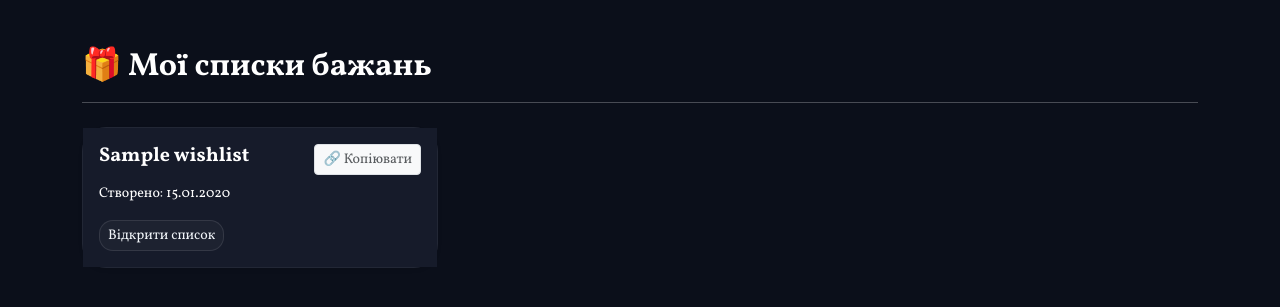
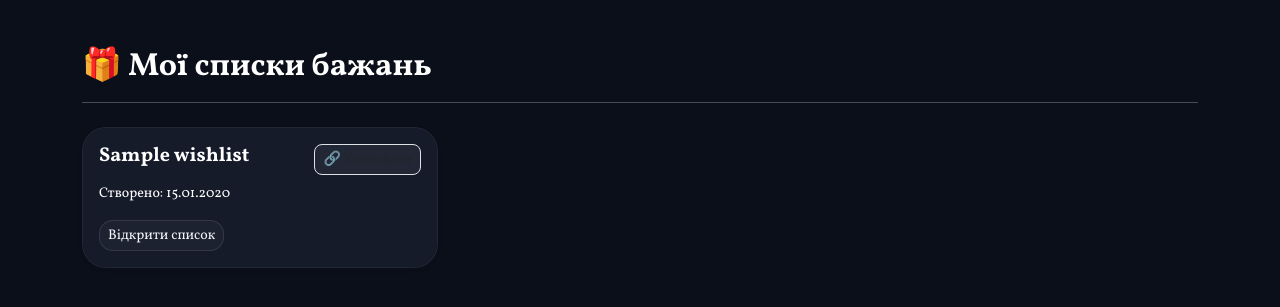
Before and after one commit to dubrovdim/wishlist, a Django app: page /dashboard/ in a window 1280 px wide. Shown: the part 62-369 px from the top of the page. Run offline with Django 5.2, Linux system fonts and the light colour scheme; a user stored in the database is signed in; tables that the repository leaves empty hold one stand-in row (values such as "Sample post").

Commit message:
btn-copy

```diff
--- a/static/css/style.css
+++ b/static/css/style.css
@@ -31,13 +31,14 @@
 .card {
     border: 1px solid rgba(255, 255, 255, 0.05) !important;
     border-radius: 24px;
-    transition: all 0.4s cubic-bezier(0.4, 0, 0.2, 1);
+    overflow: hidden;
+    transition: all 0.3s ease;
+    background-color: #1c1c28;
 }
 
 .card:hover {
-    transform: translateY(-10px);
-    border-color: var(--accent) !important;
-    box-shadow: 0 15px 35px rgba(0, 0, 0, 0.5);
+    border-color: transparent !important;
+    box-shadow: 0 0 0 2px #8b5cf6, 0 8px 16px rgba(0,0,0,0.3) !important;
 }
 
 /* Налаштовуємо кнопки, щоб вони були чіткими на темному */
@@ -129,3 +130,15 @@
 a.text-muted:hover {
     color: var(--accent) !important;
 }
+.btn-copy {
+    background-color: rgba(255, 255, 255, 0.05);
+    color: #cecece;
+    border: 1px solid rgba(255, 255, 255, 0.1);
+    border-radius: 8px;
+    transition: 0.3s;
+}
+
+.btn-copy:hover {
+    background-color: rgba(255, 255, 255, 0.1);
+    color: #ffffff;
+}
--- a/templates/dashboard.html
+++ b/templates/dashboard.html
@@ -13,7 +13,7 @@
                     <div class="d-flex justify-content-between align-items-start mb-2">
                         <h5 class="card-title mb-0">{{ wishlist.title }}</h5>
 
-                        <button onclick="copyLink('{{ request.scheme }}://{{ request.get_host }}{% url 'wishlist_detail' wishlist.pk %}', this)" class="btn btn-sm btn-light border text-muted">
+                        <button onclick="copyLink('{{ request.scheme }}://{{ request.get_host }}{% url 'wishlist_detail' wishlist.pk %}', this)" class="btn btn-sm btn-copy border text-muted">
                         🔗 Копіювати
                         </button>
                     </div>
```
